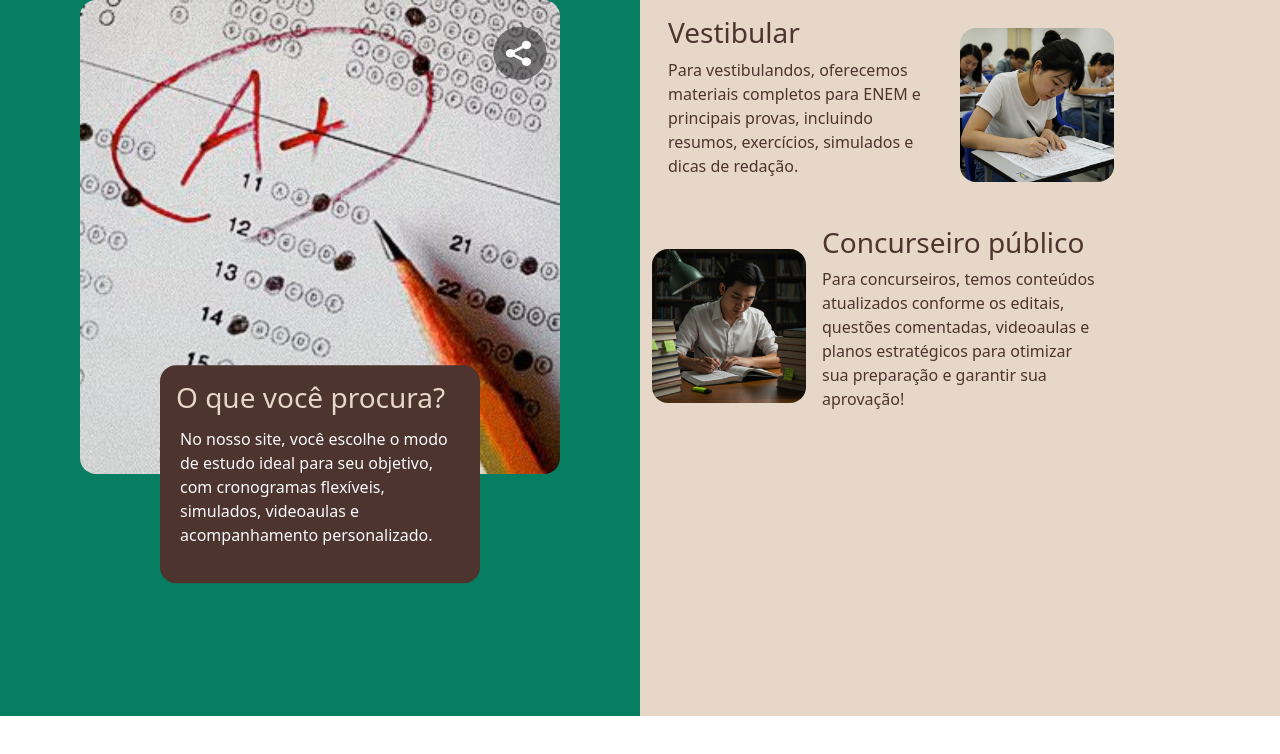
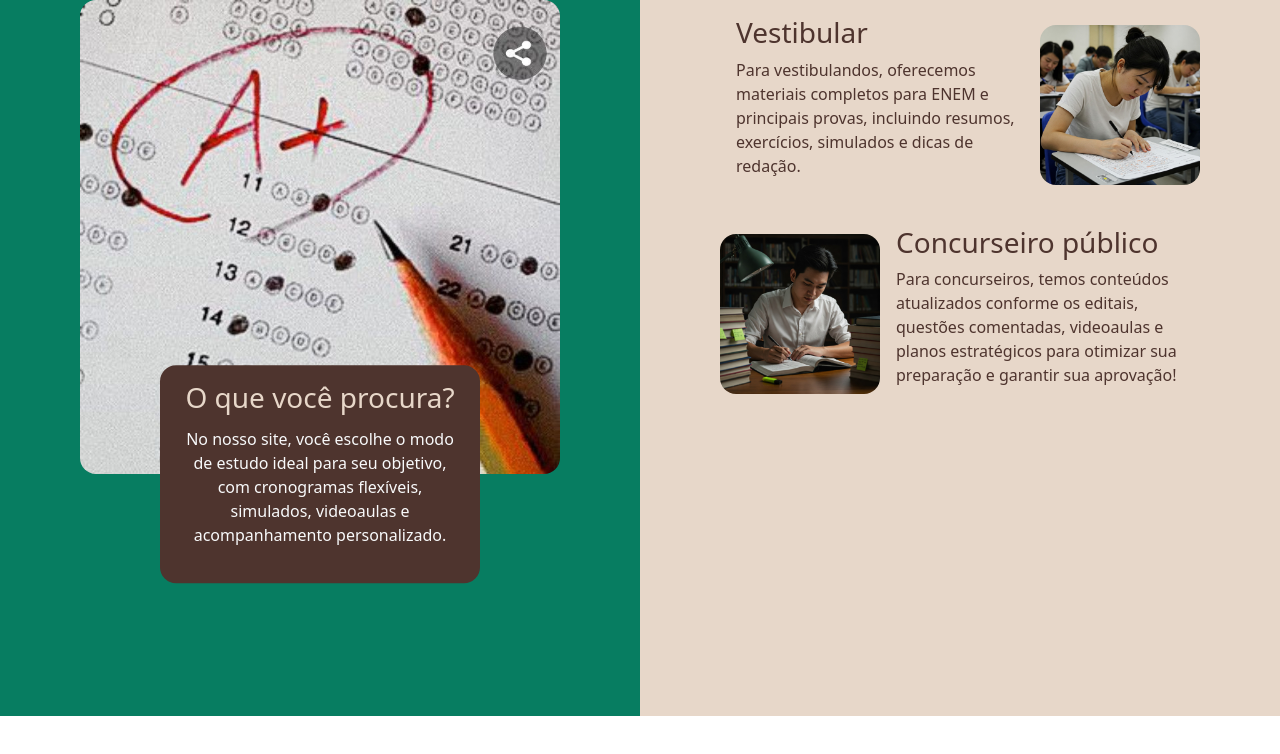
Before and after one commit to LiviaOrmeleze/gabaritaAi, a React (Vite) app in the folder gabarita-ai/: page /escolha in a window 1280 px wide. Shown: the top 754 px of the page. Built offline with nearby package versions, Linux system fonts and the light colour scheme.

Commit message:
Finalizando tela escolha

```diff
--- a/gabarita-ai/src/pages/Escolha.jsx
+++ b/gabarita-ai/src/pages/Escolha.jsx
@@ -4,25 +4,27 @@ import Notaalta from '../assets/notaalta.jpg';
 
 const Escolha = () => {
   return (
-    <div className='h-100 d-flex'>
+<div className='d-flex'>
 
       {/* LADO ESQUERDO */}
       <div className='fundoesquerdo col-6 d-flex flex-column align-items-center '>
 
         <img className='w-75 h-75 rounded-4 img-fluid' src={Notaalta} alt="" />
-        <div className='oqvcp p-3 rounded-4 w-50 mb-4 translate-middle-y'>
-          <h3 className='subtitulo'>O que você procura?</h3>
-          <p className="p-1 fs-6 d-flex text-wrap text-light">
-            No nosso site, você escolhe o modo de estudo ideal para seu objetivo, com cronogramas flexíveis, simulados, videoaulas e acompanhamento personalizado.
-          </p>
-        </div>
+        <div className='oqvcp p-3 rounded-4 w-50 mb-4 translate-middle-y d-flex justify-content-center align-items-center flex-column text-center'>
+        <h3 className='subtitulo'>O que você procura?</h3>
+        <p className="p-1 fs-6 d-flex text-wrap text-light">
+           No nosso site, você escolhe o modo de estudo ideal para seu objetivo, com cronogramas flexíveis, simulados, videoaulas e acompanhamento personalizado.
+        </p>
+      </div>
+
 
       </div>
 
       {/* LADO DIREITO */}
-      <div className='fundodireito col-6'>
 
-          <div className='container d-flex align-items-center'>
+      <div className='fundodireito col-6 '>
+
+          <div className='d-flex justify-content-center align-items-center'>
             <div className='conteudo p-3 text-wrap w-50'>
               <h3>Vestibular</h3>
               <p>
@@ -32,7 +34,7 @@ const Escolha = () => {
             <img className='w-25 h-25 rounded-4' src={Vestibulanda} alt="" />
           </div>
 
-          <div className='container d-flex align-items-center'>
+          <div className='d-flex justify-content-center align-items-center'>
             <img className='w-25 h-25 rounded-4' src={Concurseiro} alt="" />
             <div className='conteudo p-3 text-wrap w-50'>
               <h3>Concurseiro público</h3>
```
